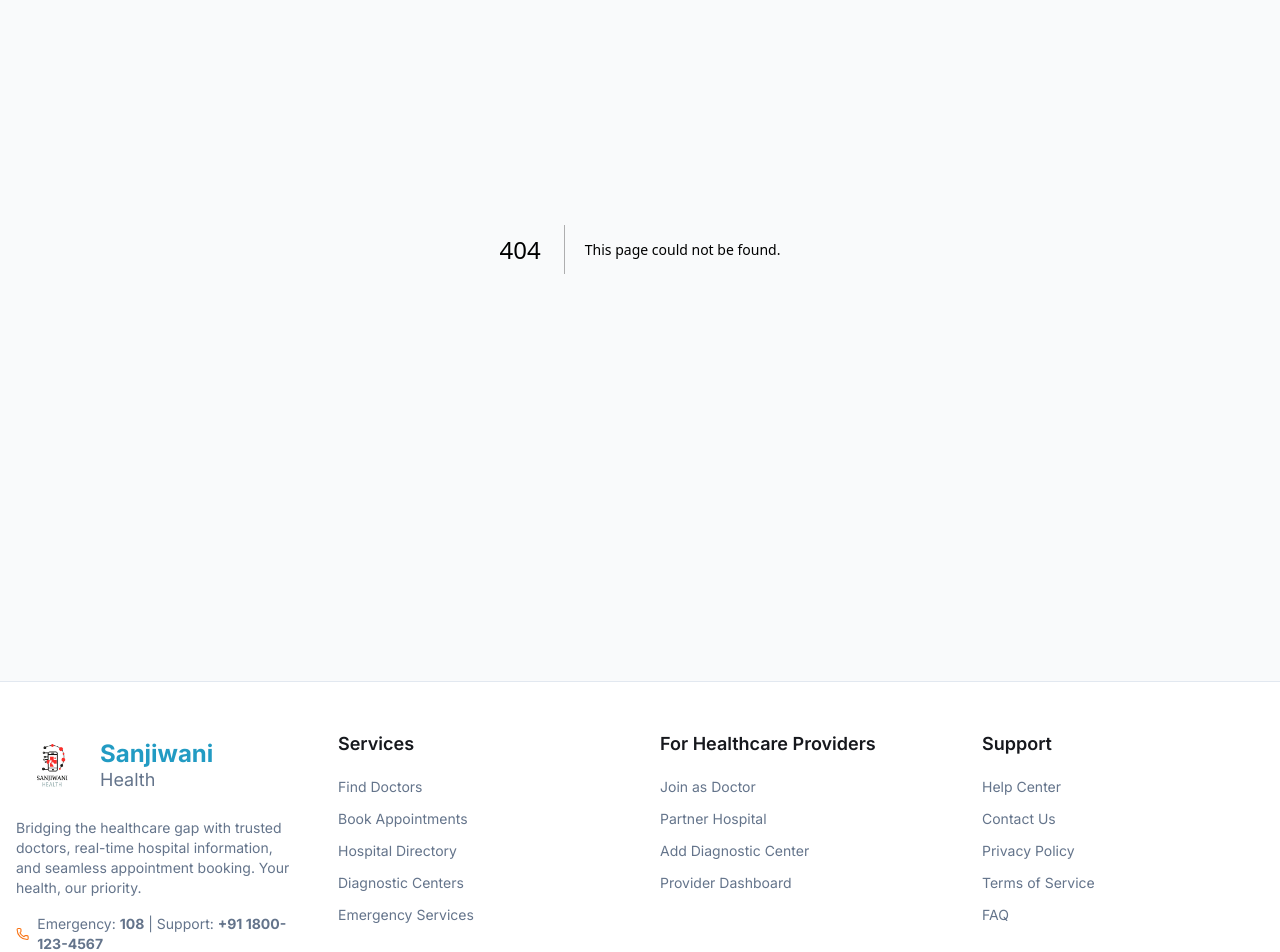
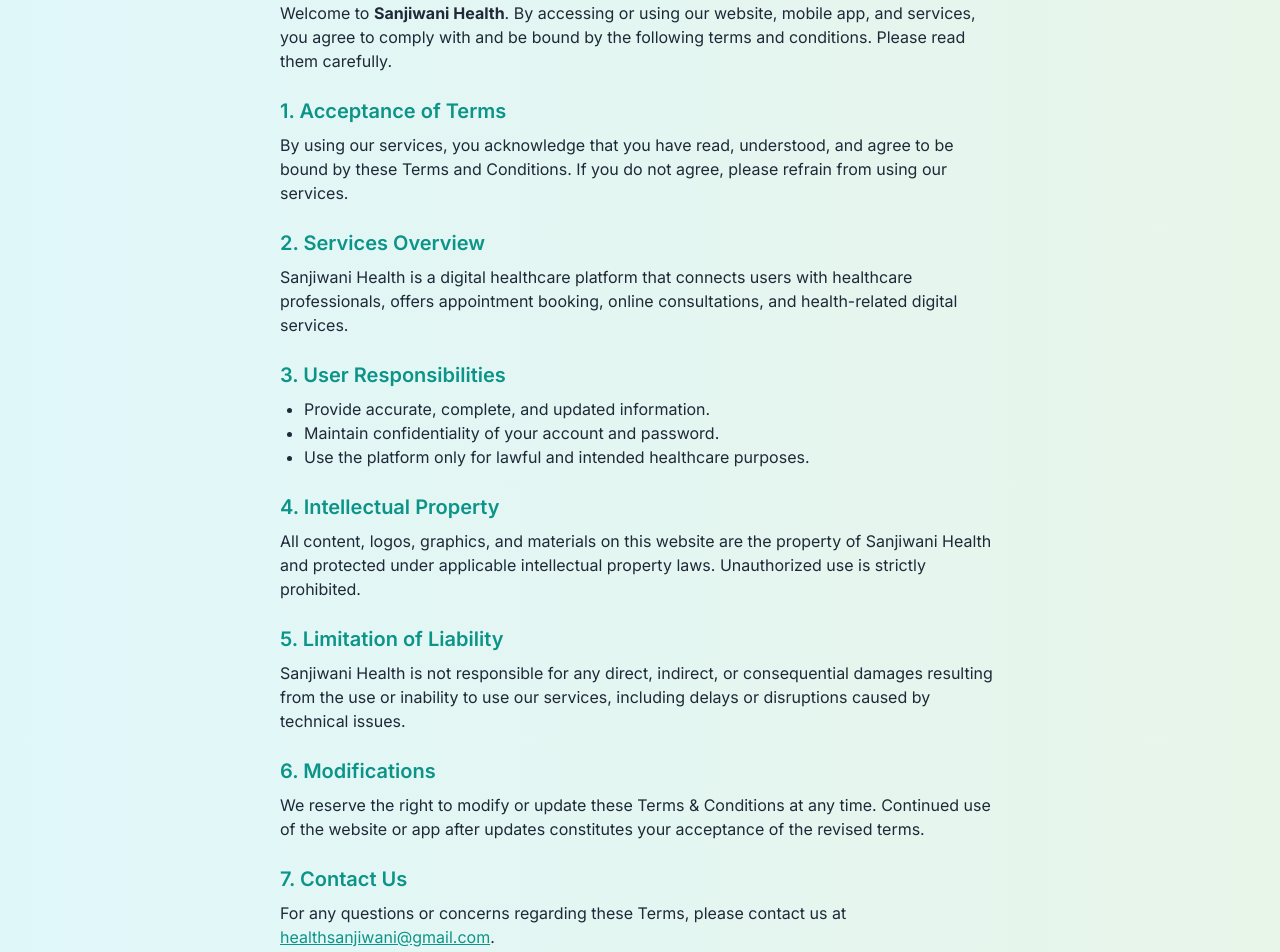
Before and after one commit to harshray23/sanjiwani, a Next.js app: page /terms in a window 1280 px wide. Before the commit this address had no page. Shown: the part 280-1232 px from the top of the page. Built offline with nearby package versions, Linux system fonts and the light colour scheme.

Commit message:
i have updated the key with the live key of razor pay update the gateway

```diff
--- a/src/app/api/razorpay/route.ts
+++ b/src/app/api/razorpay/route.ts
@@ -10,6 +10,7 @@ export async function POST(req: Request) {
   const keySecret = process.env.RAZORPAY_KEY_SECRET;
 
   if (!keyId || !keySecret) {
+    console.error("Razorpay API keys are not configured in environment variables.");
     return NextResponse.json({ error: 'Razorpay API keys not configured.' }, { status: 500 });
   }
 
@@ -29,6 +30,8 @@ export async function POST(req: Request) {
     return NextResponse.json({ orderId: order.id, keyId: keyId });
   } catch (error) {
     console.error('Razorpay order creation error:', error);
-    return NextResponse.json({ error: 'Failed to create Razorpay order.' }, { status: 500 });
+    // Provide a more specific error message if possible
+    const errorMessage = (error instanceof Error) ? error.message : 'An unknown error occurred.';
+    return NextResponse.json({ error: 'Failed to create Razorpay order.', details: errorMessage }, { status: 500 });
   }
 }
--- a/src/app/diagnostics/book/page.tsx
+++ b/src/app/diagnostics/book/page.tsx
@@ -3,34 +3,90 @@
 
 import { Suspense, useEffect, useState } from 'react';
 import { useSearchParams, useRouter } from 'next/navigation';
-import { zodResolver } from "@hookform/resolvers/zod";
-import { useForm } from "react-hook-form";
-import * as z from "zod";
 import { Button } from "@/components/ui/button";
-import {
-  Form,
-  FormControl,
-  FormField,
-  FormItem,
-  FormLabel,
-  FormMessage,
-} from "@/components/ui/form";
-import { Input } from "@/components/ui/input";
 import { Card, CardContent, CardDescription, CardHeader, CardTitle } from "@/components/ui/card";
-import { Tabs, TabsContent, TabsList, TabsTrigger } from "@/components/ui/tabs";
 import { useToast } from "@/hooks/use-toast";
-import { Loader2, CreditCard, QrCode, ShieldCheck, Microscope } from "lucide-react";
+import { Loader2, ShieldCheck, Microscope } from "lucide-react";
 import Lottie from "lottie-react";
 import { getDiagnosticsCentreById, getTestById, createTestAppointment } from '@/lib/data';
 import type { DiagnosticsCentre, DiagnosticTest, User } from '@/lib/types';
 import loadingAnimation from '@/assets/animations/Loading_Screen.json';
+import axios from 'axios';
 
-const cardFormSchema = z.object({
-  cardNumber: z.string().regex(/^(?:4[0-9]{12}(?:[0-9]{3})?|5[1-5][0-9]{14}|6(?:011|5[0-9][0-9])[0-9]{12}|3[47][0-9]{13}|3(?:0[0-5]|[68][0-9])[0-9]{11}|(?:2131|1800|35\d{3})\d{11})$/, "Invalid card number"),
-  cardName: z.string().min(2, "Name on card is required"),
-  expiryDate: z.string().regex(/^(0[1-9]|1[0-2])\/?([0-9]{4}|[0-9]{2})$/, "Invalid expiry date (MM/YY)"),
-  cvv: z.string().regex(/^[0-9]{3,4}$/, "Invalid CVV"),
-});
+declare global {
+  interface Window {
+    Razorpay: any;
+  }
+}
+
+async function handlePayment(
+  totalFee: number,
+  user: User,
+  centre: DiagnosticsCentre,
+  test: DiagnosticTest,
+  toast: ReturnType<typeof useToast>['toast'],
+  router: ReturnType<typeof useRouter>
+) {
+  try {
+    const { data: order } = await axios.post('/api/razorpay', { amount: totalFee });
+
+    const options = {
+      key: order.keyId,
+      amount: order.amount,
+      currency: order.currency,
+      name: "Sanjiwani Health",
+      description: `Test booking for ${test.name} at ${centre.name}`,
+      order_id: order.orderId,
+      handler: async function (response: any) {
+        const { data } = await axios.post('/api/razorpay/verify', {
+          razorpay_payment_id: response.razorpay_payment_id,
+          razorpay_order_id: response.razorpay_order_id,
+          razorpay_signature: response.razorpay_signature,
+        });
+
+        if (data.status === 'success') {
+          const appointment = await createTestAppointment(user.uid, centre.id, test.id);
+          toast({
+            title: "Payment Successful!",
+            description: "Your test has been booked.",
+          });
+          router.push(`/diagnostics/confirmed?id=${appointment.id}`);
+        } else {
+          toast({
+            title: "Payment Verification Failed",
+            description: "Please contact support.",
+            variant: "destructive",
+          });
+        }
+      },
+      prefill: {
+        name: user.name,
+        email: user.email,
+        contact: user.phone,
+      },
+      theme: {
+        color: "#f97316",
+      },
+    };
+
+    const rzp1 = new window.Razorpay(options);
+    rzp1.on('payment.failed', function (response: any) {
+        toast({
+            title: "Payment Failed",
+            description: response.error.description,
+            variant: "destructive",
+        });
+    });
+    rzp1.open();
+  } catch (error) {
+    console.error(error);
+    toast({
+      title: "Error",
+      description: "Failed to initiate payment.",
+      variant: "destructive",
+    });
+  }
+}
 
 function TestPaymentForm() {
   const { toast } = useToast();
@@ -43,7 +99,6 @@ function TestPaymentForm() {
   const [user, setUser] = useState<User | null>(null);
   const [centre, setCentre] = useState<DiagnosticsCentre | null>(null);
   const [test, setTest] = useState<DiagnosticTest | null>(null);
-  const [comingSoonAnimation, setComingSoonAnimation] = useState(null);
 
   const centreId = searchParams.get('centreId');
   const testId = searchParams.get('testId');
@@ -51,10 +106,10 @@ function TestPaymentForm() {
   const totalFee = test?.price || 0;
 
   useEffect(() => {
-    fetch('/Coming.json')
-      .then(response => response.json())
-      .then(data => setComingSoonAnimation(data))
-      .catch(error => console.error("Error fetching animation:", error));
+    const script = document.createElement("script");
+    script.src = "https://checkout.razorpay.com/v1/checkout.js";
+    script.async = true;
+    document.body.appendChild(script);
 
     const storedUser = localStorage.getItem('mockUser');
     if (storedUser) {
@@ -90,39 +145,16 @@ function TestPaymentForm() {
     fetchData();
   }, [centreId, testId, router, toast]);
 
-  const cardForm = useForm<z.infer<typeof cardFormSchema>>({
-    resolver: zodResolver(cardFormSchema),
-    defaultValues: { cardNumber: "", cardName: "", expiryDate: "", cvv: "" },
-  });
+  const onPay = async () => {
+      if(user && centre && test) {
+        setIsLoading(true);
+        await handlePayment(totalFee, user, centre, test, toast, router);
+        setIsLoading(false);
+      } else {
+        toast({ title: "Booking details incomplete", variant: "destructive"})
+      }
+  }
 
-  const handlePayment = async () => {
-    if (!user || !centreId || !testId) return;
-
-    setIsLoading(true);
-
-    try {
-      await new Promise(resolve => setTimeout(resolve, 2000)); // Simulate payment gateway
-
-      const appointment = await createTestAppointment(user.uid, centreId, testId);
-
-      toast({
-        title: "Payment Successful!",
-        description: "Your test has been booked.",
-        variant: "default",
-      });
-
-      router.push(`/diagnostics/confirmed?id=${appointment.id}`);
-
-    } catch (error) {
-      console.error("Payment/Booking Error:", error);
-      toast({
-        title: "Booking Failed",
-        description: "We could not complete your booking. Please try again.",
-        variant: "destructive"
-      });
-      setIsLoading(false);
-    }
-  };
 
   if (isDataLoading) {
     return <div className="flex justify-center items-center h-screen"><Lottie animationData={loadingAnimation} loop={true} className="w-48 h-48" /></div>;
@@ -177,37 +209,13 @@ function TestPaymentForm() {
             </div>
 
             {/* Payment Options */}
-            <div>
-              <Tabs defaultValue="card">
-                <TabsList className="grid w-full grid-cols-2">
-                  <TabsTrigger value="upi"><QrCode className="mr-2 h-4 w-4"/> UPI / QR</TabsTrigger>
-                  <TabsTrigger value="card"><CreditCard className="mr-2 h-4 w-4"/> Card</TabsTrigger>
-                </TabsList>
-
-                <TabsContent value="upi" className="pt-4">
-                  <div className="flex flex-col items-center text-center">
-                    {comingSoonAnimation ? (
-                      <Lottie animationData={comingSoonAnimation} loop={true} className="w-48 h-48" />
-                    ): <p>Loading animation...</p>}
-                    <h3 className="font-semibold text-lg mt-2 font-headline">Coming Soon!</h3>
-                    <p className="text-sm text-muted-foreground">
-                      UPI and QR Code payments will be available shortly.
-                    </p>
-                  </div>
-                </TabsContent>
-
-                <TabsContent value="card" className="pt-4">
-                  <div className="flex flex-col items-center text-center">
-                    {comingSoonAnimation ? (
-                        <Lottie animationData={comingSoonAnimation} loop={true} className="w-48 h-48" />
-                    ): <p>Loading animation...</p>}
-                    <h3 className="font-semibold text-lg mt-2 font-headline">Coming Soon!</h3>
-                    <p className="text-sm text-muted-foreground">
-                      Card payments will be available shortly.
-                    </p>
-                  </div>
-                </TabsContent>
-              </Tabs>
+            <div className="flex flex-col justify-center items-center p-6">
+               <h3 className="text-lg font-bold font-headline text-accent mb-4">Proceed to Payment</h3>
+               <p className="text-muted-foreground text-center mb-6">You will be redirected to Razorpay's secure payment gateway to complete your transaction.</p>
+                <Button onClick={onPay} disabled={isLoading} className="w-full h-12 text-lg">
+                    {isLoading ? <Loader2 className="animate-spin mr-2"/> : null}
+                    Pay ₹{totalFee.toFixed(2)} Now
+                </Button>
                <p className="text-xs text-muted-foreground text-center mt-4">
                 All transactions are secure and encrypted.
               </p>
--- /dev/null
+++ b/src/app/privacy/page.tsx
@@ -0,0 +1,97 @@
+'use client';
+import React from 'react';
+
+export default function PrivacyPolicy() {
+  return (
+    <div className="max-w-3xl mx-auto py-12 px-6 text-gray-800">
+      <h1 className="text-3xl font-bold text-teal-700 mb-4">Privacy Policy</h1>
+      <p className="text-sm text-gray-500 mb-8">Last Updated: November 2025</p>
+
+      <p className="mb-4">
+        <strong>Sanjiwani Health</strong> values your privacy and is committed
+        to protecting your personal data. This Privacy Policy explains how we
+        collect, use, and safeguard your information when you visit our website
+        or use our services.
+      </p>
+
+      <h2 className="text-xl font-semibold text-teal-600 mt-6 mb-2">
+        1. Information We Collect
+      </h2>
+      <ul className="list-disc pl-6 mb-4">
+        <li>Personal details (name, email, phone number, etc.)</li>
+        <li>Medical or health-related information (only with consent)</li>
+        <li>Usage data such as IP address, browser type, and device information</li>
+      </ul>
+
+      <h2 className="text-xl font-semibold text-teal-600 mt-6 mb-2">
+        2. How We Use Your Information
+      </h2>
+      <ul className="list-disc pl-6 mb-4">
+        <li>To provide healthcare and consultation services</li>
+        <li>To communicate updates, reminders, and service improvements</li>
+        <li>To ensure platform security and prevent misuse</li>
+        <li>To comply with legal and regulatory obligations</li>
+      </ul>
+
+      <h2 className="text-xl font-semibold text-teal-600 mt-6 mb-2">
+        3. Data Protection
+      </h2>
+      <p className="mb-4">
+        We implement robust administrative, technical, and physical safeguards
+        to protect your data from unauthorized access, disclosure, alteration,
+        or destruction.
+      </p>
+
+      <h2 className="text-xl font-semibold text-teal-600 mt-6 mb-2">
+        4. Sharing of Information
+      </h2>
+      <p className="mb-4">
+        We do not sell or rent your personal data. Information may be shared
+        only with trusted partners or healthcare professionals to deliver our
+        services — always under confidentiality agreements.
+      </p>
+
+      <h2 className="text-xl font-semibold text-teal-600 mt-6 mb-2">
+        5. Your Rights
+      </h2>
+      <ul className="list-disc pl-6 mb-4">
+        <li>Access and update your personal information</li>
+        <li>Withdraw consent for data collection</li>
+        <li>Request deletion of your data (subject to applicable laws)</li>
+      </ul>
+
+      <h2 className="text-xl font-semibold text-teal-600 mt-6 mb-2">
+        6. Cookies
+      </h2>
+      <p className="mb-4">
+        We use cookies and similar technologies to improve user experience and
+        analyze website performance. You can adjust cookie preferences through
+        your browser settings.
+      </p>
+
+      <h2 className="text-xl font-semibold text-teal-600 mt-6 mb-2">
+        7. Changes to This Policy
+      </h2>
+      <p className="mb-4">
+        Sanjiwani Health reserves the right to modify this Privacy Policy at any
+        time. Updates will be posted on this page with the revised effective
+        date.
+      </p>
+
+      <h2 className="text-xl font-semibold text-teal-600 mt-6 mb-2">
+        8. Contact Us
+      </h2>
+      <p>
+        If you have any questions or concerns about this Privacy Policy, please
+        reach out at{' '}
+        <a
+          href="mailto:healthsanjiwani@gmail.com"
+          className="text-teal-600 underline"
+        >
+          healthsanjiwani@gmail.com
+        </a>
+        .
+      </p>
+    </div>
+  );
+}
--- /dev/null
+++ b/src/app/terms/page.tsx
@@ -0,0 +1,90 @@
+'use client';
+import React from 'react';
+
+export default function TermsAndConditions() {
+  return (
+    <div className="max-w-3xl mx-auto py-12 px-6 text-gray-800">
+      <h1 className="text-3xl font-bold text-teal-700 mb-4">
+        Terms & Conditions
+      </h1>
+      <p className="text-sm text-gray-500 mb-8">Last Updated: November 2025</p>
+
+      <p className="mb-4">
+        Welcome to <strong>Sanjiwani Health</strong>. By accessing or using our
+        website, mobile app, and services, you agree to comply with and be bound
+        by the following terms and conditions. Please read them carefully.
+      </p>
+
+      <h2 className="text-xl font-semibold text-teal-600 mt-6 mb-2">
+        1. Acceptance of Terms
+      </h2>
+      <p className="mb-4">
+        By using our services, you acknowledge that you have read, understood,
+        and agree to be bound by these Terms and Conditions. If you do not
+        agree, please refrain from using our services.
+      </p>
+
+      <h2 className="text-xl font-semibold text-teal-600 mt-6 mb-2">
+        2. Services Overview
+      </h2>
+      <p className="mb-4">
+        Sanjiwani Health is a digital healthcare platform that connects users
+        with healthcare professionals, offers appointment booking, online
+        consultations, and health-related digital services.
+      </p>
+
+      <h2 className="text-xl font-semibold text-teal-600 mt-6 mb-2">
+        3. User Responsibilities
+      </h2>
+      <ul className="list-disc pl-6 mb-4">
+        <li>Provide accurate, complete, and updated information.</li>
+        <li>Maintain confidentiality of your account and password.</li>
+        <li>
+          Use the platform only for lawful and intended healthcare purposes.
+        </li>
+      </ul>
+
+      <h2 className="text-xl font-semibold text-teal-600 mt-6 mb-2">
+        4. Intellectual Property
+      </h2>
+      <p className="mb-4">
+        All content, logos, graphics, and materials on this website are the
+        property of Sanjiwani Health and protected under applicable intellectual
+        property laws. Unauthorized use is strictly prohibited.
+      </p>
+
+      <h2 className="text-xl font-semibold text-teal-600 mt-6 mb-2">
+        5. Limitation of Liability
+      </h2>
+      <p className="mb-4">
+        Sanjiwani Health is not responsible for any direct, indirect, or
+        consequential damages resulting from the use or inability to use our
+        services, including delays or disruptions caused by technical issues.
+      </p>
+
+      <h2 className="text-xl font-semibold text-teal-600 mt-6 mb-2">
+        6. Modifications
+      </h2>
+      <p className="mb-4">
+        We reserve the right to modify or update these Terms & Conditions at any
+        time. Continued use of the website or app after updates constitutes your
+        acceptance of the revised terms.
+      </p>
+
+      <h2 className="text-xl font-semibold text-teal-600 mt-6 mb-2">
+        7. Contact Us
+      </h2>
+      <p>
+        For any questions or concerns regarding these Terms, please contact us
+        at{' '}
+        <a
+          href="mailto:healthsanjiwani@gmail.com"
+          className="text-teal-600 underline"
+        >
+          healthsanjiwani@gmail.com
+        </a>
+        .
+      </p>
+    </div>
+  );
+}
--- a/src/components/layout/Footer.tsx
+++ b/src/components/layout/Footer.tsx
@@ -23,8 +23,8 @@ export function Footer() {
   const support = [
     { name: "Help Center", href: "/contact" },
     { name: "Contact Us", href: "/contact" },
-    { name: "Privacy Policy", href: "/coming-soon" },
-    { name: "Terms of Service", href: "/coming-soon" },
+    { name: "Privacy Policy", href: "/privacy" },
+    { name: "Terms of Service", href: "/terms" },
     { name: "FAQ", href: "/coming-soon" },
   ];
 
@@ -61,7 +61,7 @@ export function Footer() {
             <div className="space-y-2 text-sm">
                 <p className="flex items-center gap-2 text-muted-foreground">
                     <Phone className="h-4 w-4 text-primary"/>
-                    <span>Emergency: <strong>108</strong> | Support: <strong>+91 1800-123-4567</strong></span>
+                    <span>Emergency: <strong>108</strong> | Support: <strong>+91 8535916871</strong></span>
                 </p>
                  <p className="flex items-center gap-2 text-muted-foreground">
                     <Mail className="h-4 w-4 text-primary"/>
```
